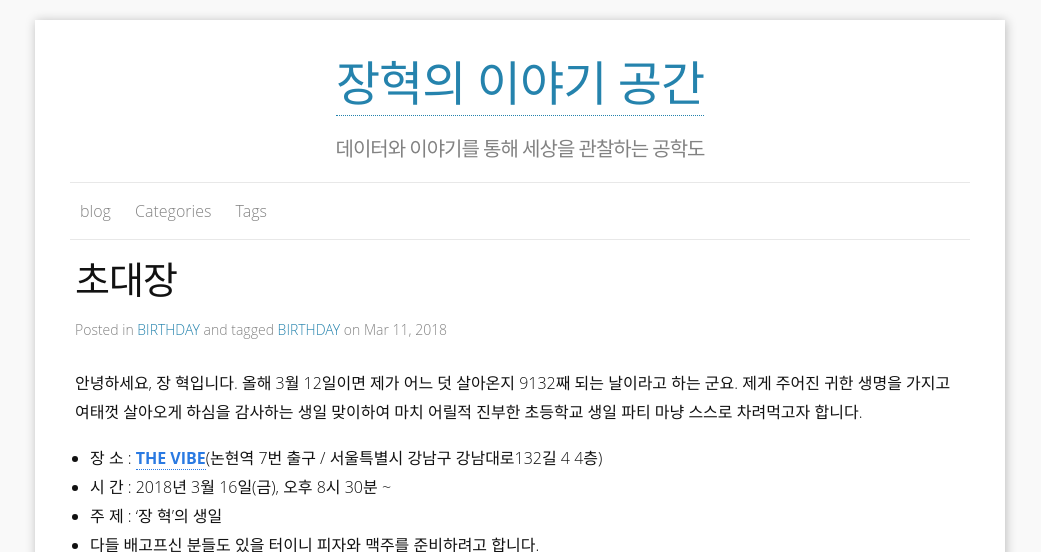
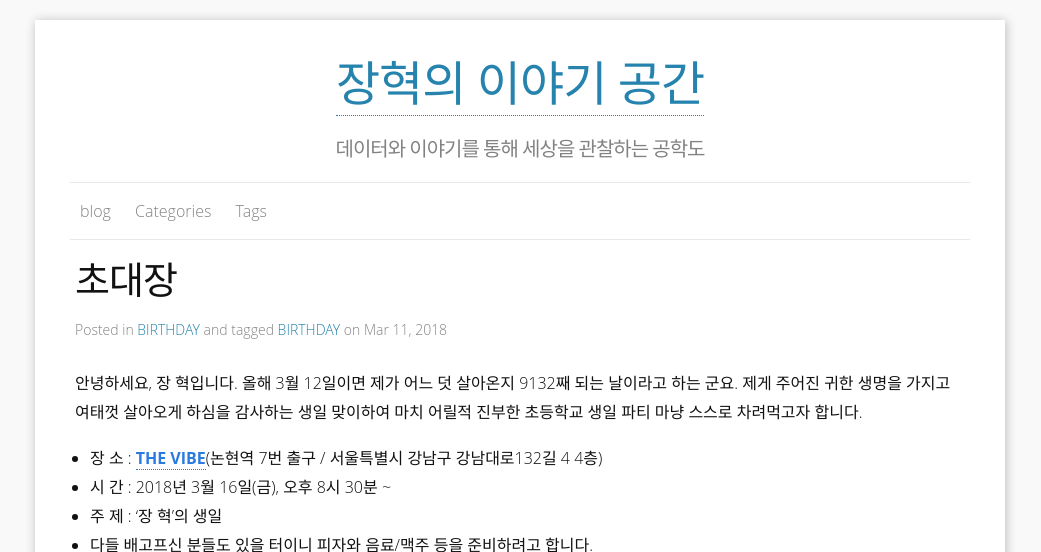
Before and after one commit to HyoukJang/HyoukJang.github.io, a Jekyll site: the page built from _posts/2018-03-11-invitation-letter.md, in a window 1280 px wide. Shown: the top 552 px of the page, without its empty margins (120-1161 px from the left). Built offline with Jekyll 4.4.1, drawn with Linux system fonts in a browser that asks for light colours; nearby versions of some CDN libraries; some web fonts are replaced; comment, search, counter and statistics services are not loaded; grey boxes are pictures that could not be loaded.

Commit message:
modify letter

```diff
--- a/_posts/2018-03-11-invitation-letter.md
+++ b/_posts/2018-03-11-invitation-letter.md
@@ -15,7 +15,7 @@ open: false
 * 장 소 : **[THE VIBE](http://naver.me/xUmuOJVD)**(논현역 7번 출구 / 서울특별시 강남구 강남대로132길 4 4층)
 * 시 간 : 2018년 3월 16일(금), 오후 8시 30분 ~
 * 주 제 : '장 혁'의 생일
-* 다들 배고프신 분들도 있을 터이니 피자와 맥주를 준비하려고 합니다.
+* 다들 배고프신 분들도 있을 터이니 피자와 음료/맥주 등을 준비하려고 합니다.
 
 ![장 혁의 생일]({{site.baseurl}}/images/jh_junior.png)
 
```
